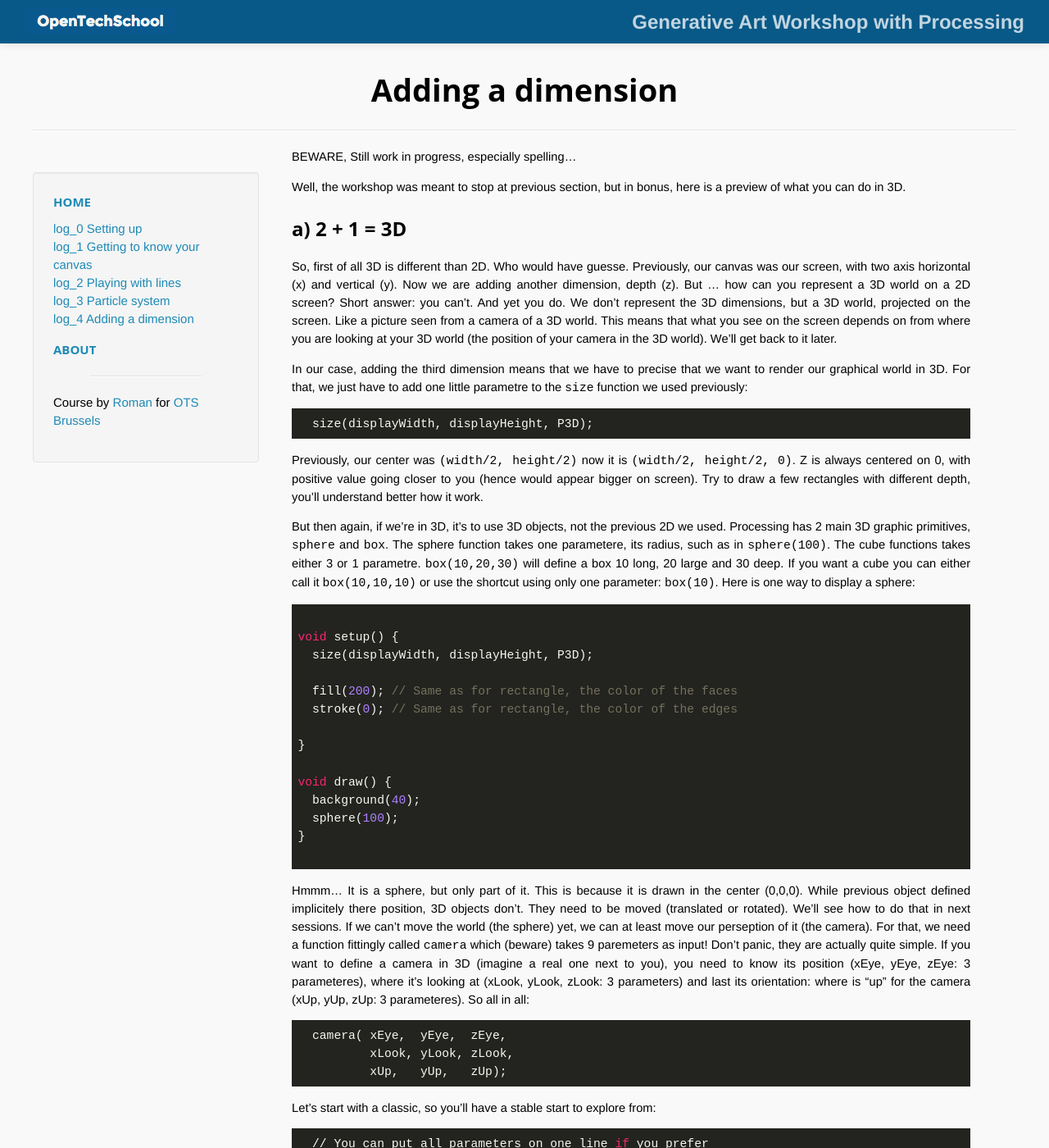
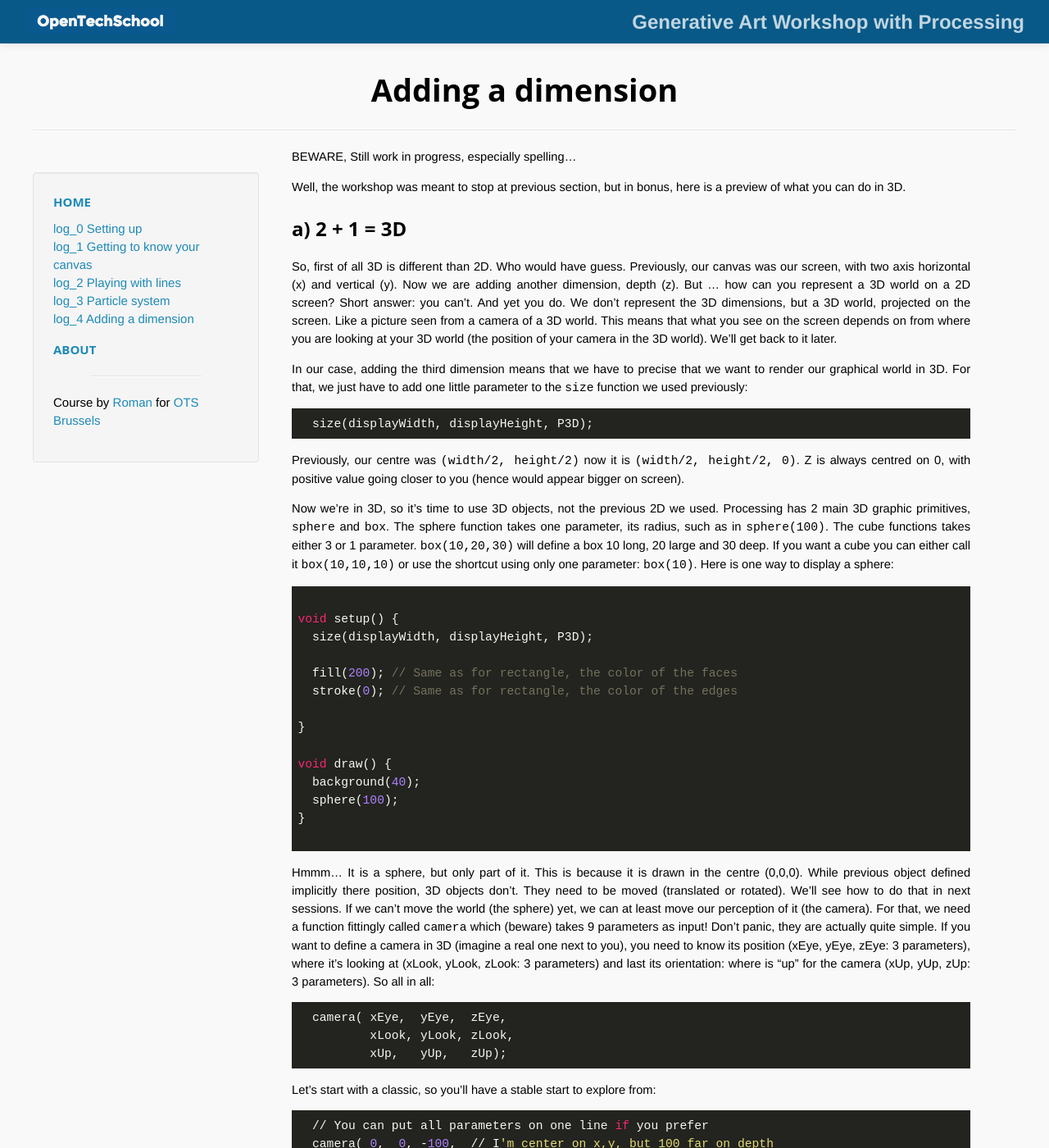
Before and after one commit to OpenTechSchool-Brussels/generative-art-with-processing, a Jekyll site: the page built from Adding-a-dimension.markdown, in a window 1280 px wide and 1400 px high. Shown: the whole window at 82% size. Built offline with Jekyll 4.4.1, drawn with Linux system fonts in a browser that asks for light colours; Markdown is read by kramdown in place of the engine named in the settings; some of the changed text lies outside the part shown.

Commit message:
Update Adding-a-dimension.markdown

````diff
--- a/Adding-a-dimension.markdown
+++ b/Adding-a-dimension.markdown
@@ -9,18 +9,18 @@
 Well, the workshop was meant to stop at previous section, but in bonus, here is a preview of what you can do in 3D.
 
 ##a) 2 + 1 = 3D
-So, first of all 3D is different than 2D. Who would have guesse. Previously, our canvas was our screen, with two axis horizontal (x) and vertical (y). Now we are adding another dimension, depth (z). But ... how can you represent a 3D world on a 2D screen? Short answer: you can't. And yet you do. We don't represent the 3D dimensions, but a 3D world, projected on the screen. Like a picture seen from a camera of a 3D world. This means that what you see on the screen depends on from where you are looking at your 3D world (the position of your camera in the 3D world). We'll get back to it later.
+So, first of all 3D is different than 2D. Who would have guess. Previously, our canvas was our screen, with two axis horizontal (x) and vertical (y). Now we are adding another dimension, depth (z). But ... how can you represent a 3D world on a 2D screen? Short answer: you can't. And yet you do. We don't represent the 3D dimensions, but a 3D world, projected on the screen. Like a picture seen from a camera of a 3D world. This means that what you see on the screen depends on from where you are looking at your 3D world (the position of your camera in the 3D world). We'll get back to it later.
 
 
-In our case, adding the third dimension means that we have to precise that we want to render our graphical world in 3D. For that, we just have to add one little parametre to the `size` function we used previously:
+In our case, adding the third dimension means that we have to precise that we want to render our graphical world in 3D. For that, we just have to add one little parameter to the `size` function we used previously:
 
 ```java
   size(displayWidth, displayHeight, P3D);
 ```
 
-Previously, our center was `(width/2, height/2)` now it is `(width/2, height/2, 0)`. Z is always centered on 0, with positive value going closer to you (hence would appear bigger on screen). Try to draw a few rectangles with different depth, you'll understand better how it work.
+Previously, our centre was `(width/2, height/2)` now it is `(width/2, height/2, 0)`. Z is always centred on 0, with positive value going closer to you (hence would appear bigger on screen).
 
-But then again, if we're in 3D, it's to use 3D objects, not the previous 2D we used. Processing has 2 main 3D graphic primitives, `sphere` and `box`. The sphere function takes one parametere, its radius, such as in `sphere(100)`. The cube functions takes either 3 or 1 parametre. `box(10,20,30)` will define a box 10 long, 20 large and 30 deep. If you want a cube you can either call it `box(10,10,10)` or use the shortcut using only one parameter: `box(10)`. Here is one way to display a sphere:
+Now we're in 3D, so it's time to use 3D objects, not the previous 2D we used. Processing has 2 main 3D graphic primitives, `sphere` and `box`. The sphere function takes one parameter, its radius, such as in `sphere(100)`. The cube functions takes either 3 or 1 parameter. `box(10,20,30)` will define a box 10 long, 20 large and 30 deep. If you want a cube you can either call it `box(10,10,10)` or use the shortcut using only one parameter: `box(10)`. Here is one way to display a sphere:
 
 
 ```java
@@ -42,7 +42,7 @@
 
 
 
-Hmmm... It is a sphere, but only part of it. This is because it is drawn in the center (0,0,0). While previous object defined implicitely there position, 3D objects don't. They need to be moved (translated or rotated). We'll see how to do that in next sessions. If we can't move the world (the sphere) yet, we can at least move our perseption of it (the camera). For that, we need a function fittingly called `camera` which (beware) takes 9 paremeters as input! Don't panic, they are actually quite simple. If you want to define a camera in 3D (imagine a real one next to you), you need to know its position (xEye, yEye, zEye: 3 parameteres), where it's looking at (xLook, yLook, zLook: 3 parameters) and last its orientation: where is "up" for the camera (xUp, yUp, zUp: 3 parameteres). So all in all:
+Hmmm... It is a sphere, but only part of it. This is because it is drawn in the centre (0,0,0). While previous object defined implicitly there position, 3D objects don't. They need to be moved (translated or rotated). We'll see how to do that in next sessions. If we can't move the world (the sphere) yet, we can at least move our perception of it (the camera). For that, we need a function fittingly called `camera` which (beware) takes 9 parameters as input! Don't panic, they are actually quite simple. If you want to define a camera in 3D (imagine a real one next to you), you need to know its position (xEye, yEye, zEye: 3 parameters), where it's looking at (xLook, yLook, zLook: 3 parameters) and last its orientation: where is "up" for the camera (xUp, yUp, zUp: 3 parameters). So all in all:
 
 ```java
   camera( xEye,  yEye,  zEye,
@@ -76,7 +76,7 @@
 First, you'll see that depending on where is your camera, the system is way more sensible than previously. It's not anymore linked with the number of pixel of your screen, but with a real geometry.
 
 Second... If you already tried to display many objects, with many translate, you might see something weird happening. Guess what is happening?
-The translate are not forgotten once used. They actually cummulate over time (and reset once you reach the end of `draw()`). There again might sound super weird but ... then again, it is coherent in most usages. In order to precisely place many object, we need to know when to add, and when to discard such translations. This is done with `pushMatrix()` and `popMatrix()`.
+The translate are not forgotten once used. They actually cumulate over time (and reset once you reach the end of `draw()`). There again might sound super weird but ... then again, it is coherent in most usages. In order to precisely place many object, we need to know when to add, and when to discard such translations. This is done with `pushMatrix()` and `popMatrix()`.
 
 In short, `popMatrix()` will discard all changes in your frame of reference seen since last `pushMatrix()`. An example of usage:
 
@@ -102,7 +102,6 @@
 The `translate()` function (and other alike) is best seen as a mofidication of your 3D frame of reference. Your camera doesn't change but your stylus does. If you translate, you translate your whole view. The two matrix functions allow you to save or discard such frame of references.
 
 Bonus: not only can you translate, you can also rotate your shapes with three functions. `rotateX(angle)` will rotate your shape along the X axis, like wise for `rotateY(angle)` and `rotateZ(angle)`. Those functions are also being controlled by `pushMatrix()` and `popMatrix()`.
-(rotate?)
 
 Remember than you can use these functions with variables too, here is a whole example using all we learned:
 
````
Also changed, not shown: other parts of Adding-a-dimension.markdown (+2 -2 lines).
